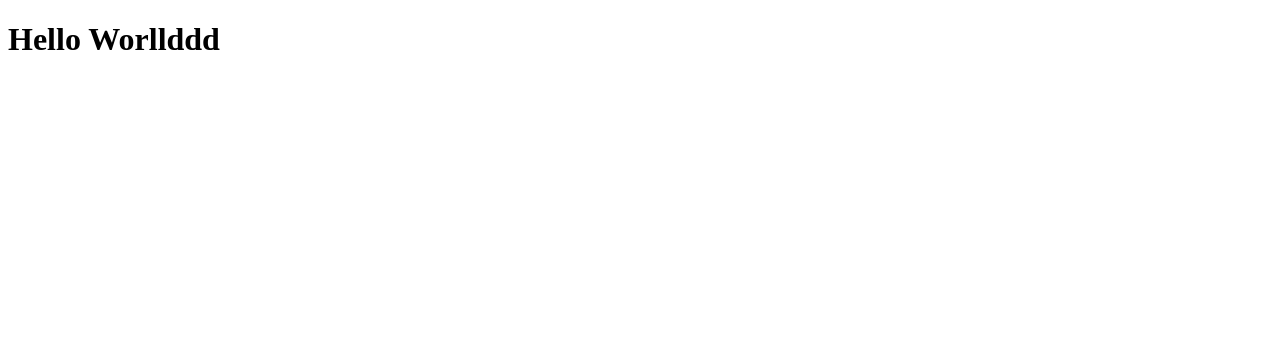
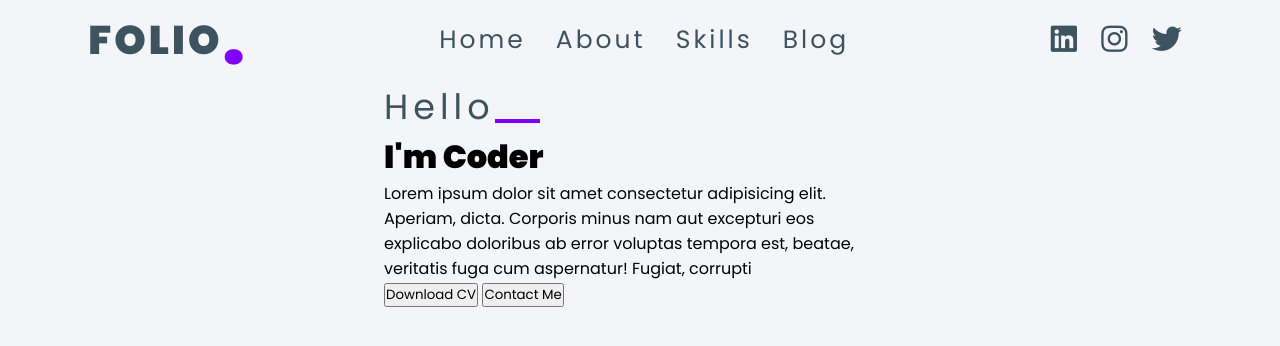
Before and after one commit to kiddo-xyz/kiddo-xyz.github.io, a plain HTML site: page index.html in a window 1280 px wide. Drawn offline with Linux system fonts and the light colour scheme.

Commit message:
penambahan style

```diff
--- /dev/null
+++ b/css/style.css
@@ -0,0 +1,102 @@
+@import url('https://fonts.googleapis.com/css2?family=Poppins:wght@400,600;900&display=swap');
+
+* {
+    margin: 0;
+    padding: 0;
+    box-sizing: border-box;
+    font-family: 'poppins', sans-serif;
+}
+
+body {
+    overflow: hidden;
+}
+
+.container {
+    width: 100%;
+    min-height: 100vh;
+    background-color: #f3f5f8;
+}
+
+nav {
+    display: flex;
+    width: 100%;
+    justify-content: space-around;
+    height: 80px;
+    line-height: 80px;
+    z-index: 111;
+}
+
+.logo {
+    display: flex;
+    font-size: 40px;
+    font-weight: 800;
+    color: #3d535f;
+    letter-spacing: 3px;
+    cursor: pointer;
+    text-transform: uppercase;
+}
+
+b {
+    font-size: 70px;
+    color: #7f00ff;
+}
+
+.navItems {
+    display: flex;
+}
+
+.navItems li {
+    list-style: none;
+    margin: 0 15px;
+}
+
+.navItems li a {
+    font-size: 25px;
+    color: #3d535f;
+    letter-spacing: 3px;
+    text-decoration: none;
+    text-transform: capitalize;
+}
+
+.navItems li:hover a,
+.links a:hover   {
+    color: #7f00ff;
+}
+
+.links a {
+    font-size: 30px;
+    color: #3d535f;
+    margin: 25px 10px;
+}
+
+.wrapper {
+    display: flex;
+    width: 100%;
+    height: 100%;
+    justify-content: center;
+    align-items: center;
+    padding: 0 10%;
+    overflow: hidden;
+}
+
+
+.cols {
+    width: 50%;
+}
+
+.topline {
+    display: block;
+    position: relative;
+    font-size: 35px;
+    letter-spacing: 5px;
+    color: #3d535f;
+}
+
+.topline::after {
+    position: absolute;
+    content: '';
+    height: 4px;
+    width: 45px;
+    bottom: 10px;
+    background-color: #7f00ff;
+}
--- a/index.html
+++ b/index.html
@@ -3,9 +3,39 @@
 <head>
     <meta charset="UTF-8">
     <meta name="viewport" content="width=device-width, initial-scale=1.0">
-    <title>Document</title>
+    <!-- CDN LINK -->
+    <link rel="stylesheet" href="https://cdnjs.cloudflare.com/ajax/libs/font-awesome/6.4.2/css/all.min.css" integrity="sha512-z3gLpd7yknf1YoNbCzqRKc4qyor8gaKU1qmn+CShxbuBusANI9QpRohGBreCFkKxLhei6S9CQXFEbbKuqLg0DA==" crossorigin="anonymous" referrerpolicy="no-referrer" />
+    <link rel="stylesheet" href="css/style.css">
+    <!-- END OF CDN LINK -->
+    <title>Porto Hisyam</title>
 </head>
 <body>
-    <h1>Hello Worllddd</h1>
+    <div class="container">
+        <nav>
+            <div class="logo">Folio<b>.</b></div>
+            <ul class="navItems">
+                <li><a href="#">Home</a></li>
+                <li><a href="#">About</a></li>
+                <li><a href="#">Skills</a></li>
+                <li><a href="#">Blog</a></li>
+            </ul>
+            <div class="links">
+                <a href=""><i class="fab fa-linkedin"></i></a>
+                <a href=""><i class="fab fa-instagram"></i></a>
+                <a href=""><i class="fab fa-twitter"></i></a>
+            </div>
+        </nav>
+        <div class="wrapper">
+            <div class="cols cols0">
+                <span class="topline">Hello</span>
+                <h1>I'm <span class="multiText">Coder</span></h1>
+                <p>Lorem ipsum dolor sit amet consectetur adipisicing elit. Aperiam, dicta. Corporis minus nam aut excepturi eos explicabo doloribus ab error voluptas tempora est, beatae, veritatis fuga cum aspernatur! Fugiat, corrupti</p>
+                <div class="btns">
+                    <button>Download CV</button>
+                    <button>Contact Me</button>
+                </div>
+            </div>
+        </div>
+    </div>
 </body>
 </html>
```
